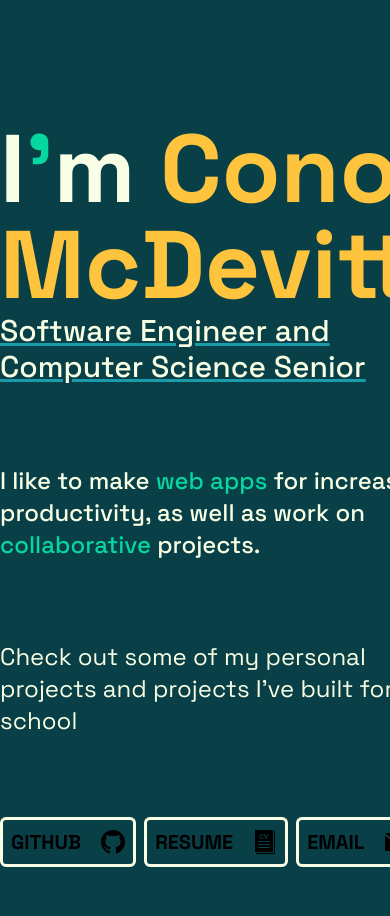
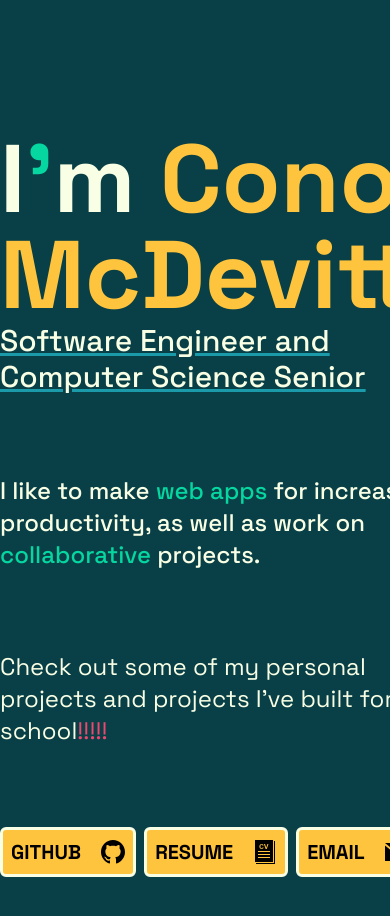
Before and after one commit to ConorMcD5612/portfolio_v2, a Next.js app: page / in a window 390 px wide. Shown: the top 916 px of the page. Built offline with nearby package versions, Linux system fonts and the light colour scheme.

Commit message:
next steps links working, ternary for website btn, worry about responsiveness later

```diff
--- a/src/app/IconBtn.tsx
+++ b/src/app/IconBtn.tsx
@@ -13,7 +13,7 @@ export const IconBtn = ({
 }) => {
   return (
     <button className={`flex gap-5
-    bg-${color}
+    bg-light-orange
     place-items-center
     p-2 rounded-md
     border-cream
--- a/src/app/ProjectCard.tsx
+++ b/src/app/ProjectCard.tsx
@@ -28,7 +28,8 @@ export const ProjectCard = ({
     border-light-orange
     border-3
     w-full
-    h-[480px]
+    max-h-[480px]
+
     bg-cream
     rounded-lg
     "
@@ -49,7 +50,7 @@ export const ProjectCard = ({
         </div>
       </div>
       <div className="absolute left-0 bottom-0 m-2 flex gap-2 text-lg">
-      <button className="bg-dark-blue rounded-md p-2 text-cream border-black border-2 text-lg">
+      <button className="bg-dark-blue rounded-md p-2 text-cream border-black border-2 text-lg hover:bg-light-red hover:text-black hover:underline decoration-dark-blue hover:cursor-grab">
         WEBSITE
       </button>
       <button className="rounded-md p-2 border-black border-2">
--- a/src/app/Projects.tsx
+++ b/src/app/Projects.tsx
@@ -46,7 +46,7 @@ const project_info = [
 
 export const Projects = () => {
   return (
-    <div className="grid grid-rows-2 grid-cols-2 gap-7 ">
+    <div className="grid grid-rows-2 grid-cols-2 gap-7 mt-5">
       {project_info.map(
         ({ name, description, imgSrc, gitURL, tech, features }, index) => {
           return (
--- a/src/app/SideBar.tsx
+++ b/src/app/SideBar.tsx
@@ -32,7 +32,7 @@ export const SideBar = () => {
       <div className="flex">
         <p className="text-2xl">
           Check out some of my personal projects and projects I've built for
-          school
+          school<span className="text-light-red">!!!!!</span>
         </p>
 
       </div>
--- a/src/app/page.tsx
+++ b/src/app/page.tsx
@@ -5,8 +5,8 @@ import { Projects } from "./Projects";
 
 export default function Home() {
   return (
-    <div className="flex mr-20">
-      <div className="flex h-[100vh] place-items-center justify-center border-black m-auto 1/2">
+    <div className="flex md:flex-col lg:flex-row mr-20">
+      <div className="flex place-items-center justify-center border-black m-auto">
         <SideBar />
       </div>
       <div className="flex place-items-center w-1/2">
```
